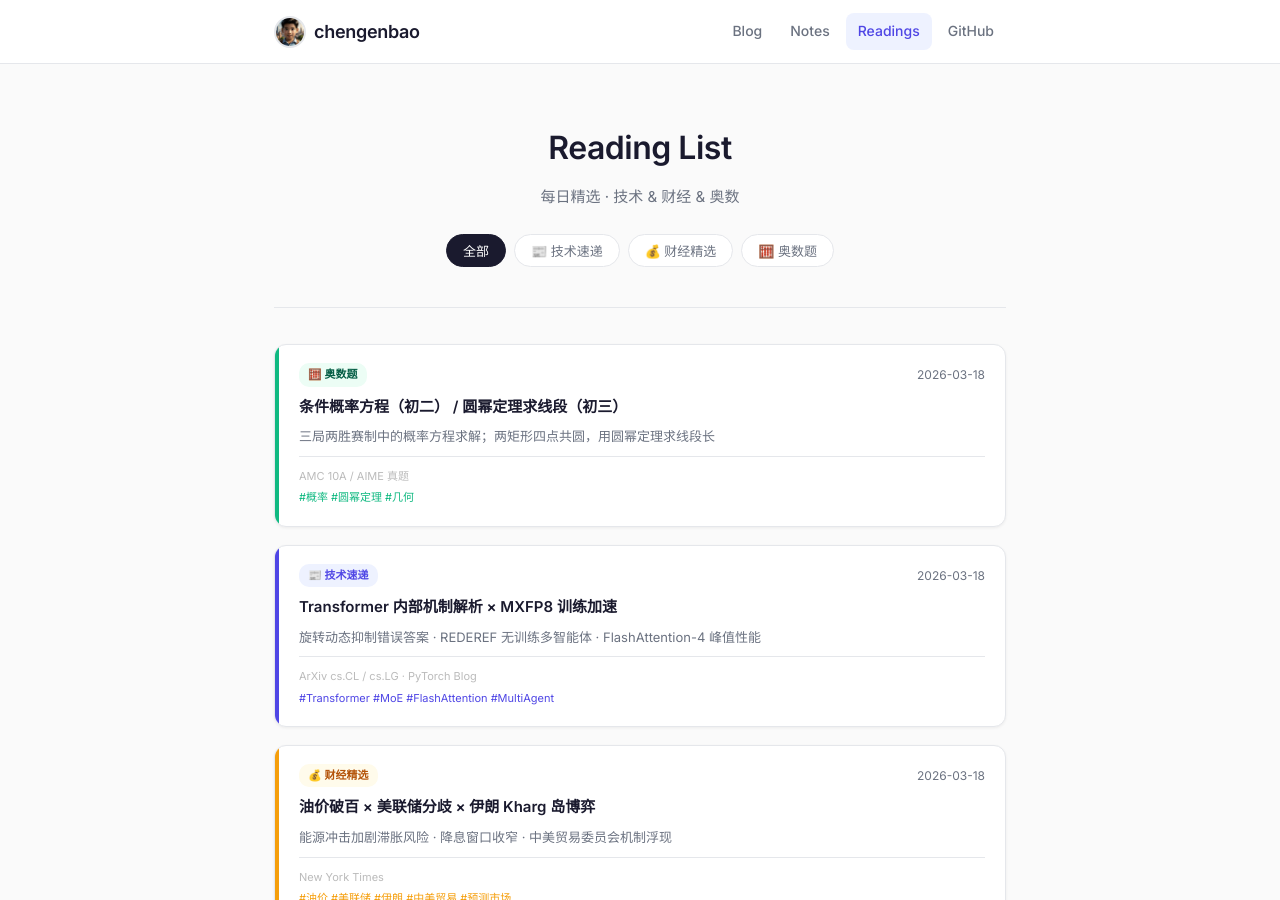
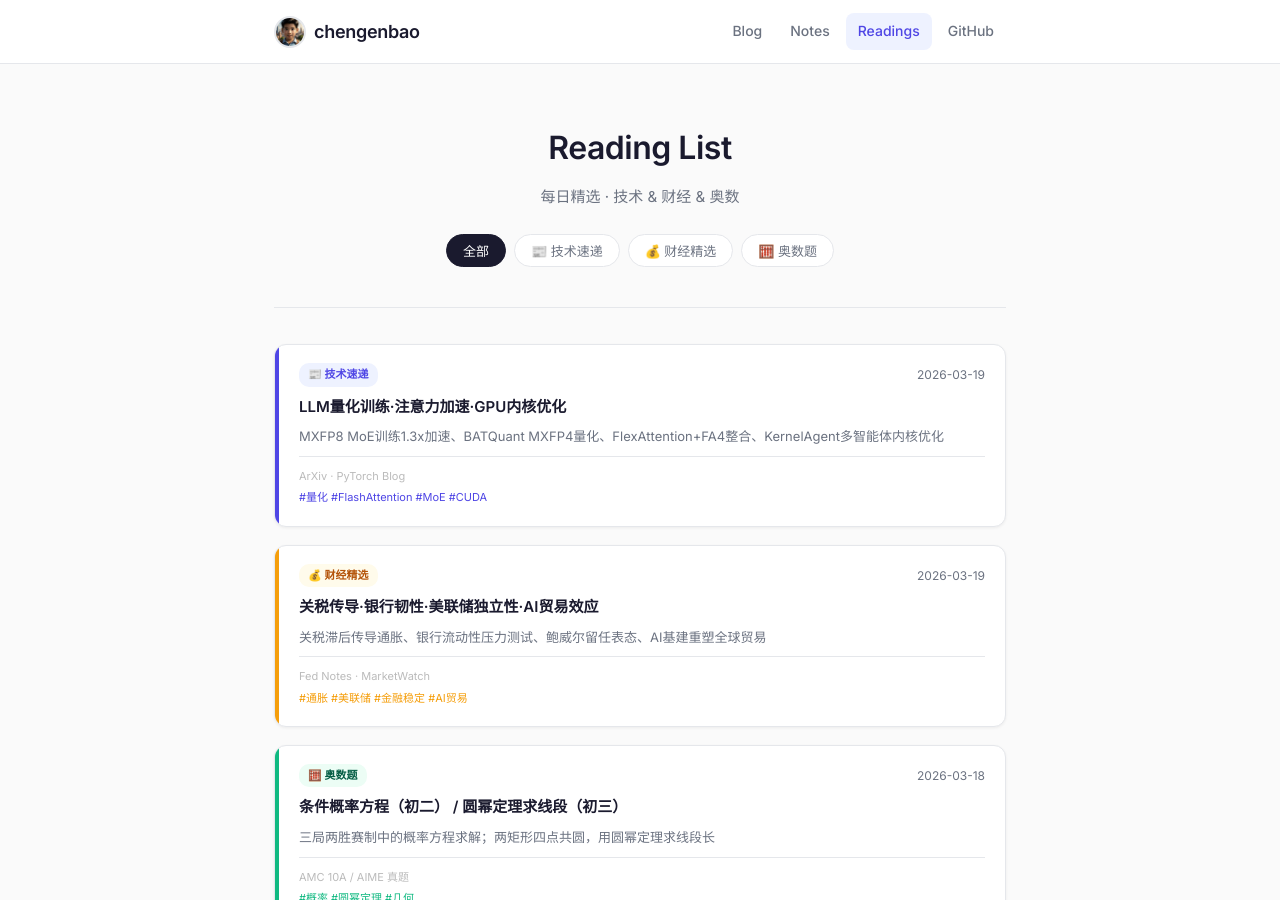
Before and after one commit to chengenbao/chengenbao.github.io, a Jekyll site: the page built from reading-list/index.md, in a window 1280 px wide and 900 px high. Built offline with Jekyll 4.4.1, drawn with Linux system fonts in a browser that asks for light colours.

Commit message:
📅 Add reading list cards for 2026-03-19

```diff
--- a/reading-list/index.md
+++ b/reading-list/index.md
@@ -18,6 +18,36 @@ permalink: /reading-list/
   </div>
 
   <div class="rl-grid">
+<a class="rl-card tech" href="/reading-list/2026-03-19-tech-daily/">
+  <div class="rl-accent"></div>
+  <div class="rl-body">
+    <div class="rl-top">
+      <span class="rl-badge tech">📰 技术速递</span>
+      <time>2026-03-19</time>
+    </div>
+    <h2>LLM量化训练·注意力加速·GPU内核优化</h2>
+    <p>MXFP8 MoE训练1.3x加速、BATQuant MXFP4量化、FlexAttention+FA4整合、KernelAgent多智能体内核优化</p>
+    <div class="rl-meta">
+      <span class="rl-source">ArXiv · PyTorch Blog</span>
+      <span class="rl-tags">#量化 #FlashAttention #MoE #CUDA</span>
+    </div>
+  </div>
+</a>
+<a class="rl-card finance" href="/reading-list/2026-03-19-finance-daily/">
+  <div class="rl-accent"></div>
+  <div class="rl-body">
+    <div class="rl-top">
+      <span class="rl-badge finance">💰 财经精选</span>
+      <time>2026-03-19</time>
+    </div>
+    <h2>关税传导·银行韧性·美联储独立性·AI贸易效应</h2>
+    <p>关税滞后传导通胀、银行流动性压力测试、鲍威尔留任表态、AI基建重塑全球贸易</p>
+    <div class="rl-meta">
+      <span class="rl-source">Fed Notes · MarketWatch</span>
+      <span class="rl-tags">#通胀 #美联储 #金融稳定 #AI贸易</span>
+    </div>
+  </div>
+</a>
 <a class="rl-card math" href="/reading-list/2026-03-18-math/">
   <div class="rl-accent"></div>
   <div class="rl-body">
```
